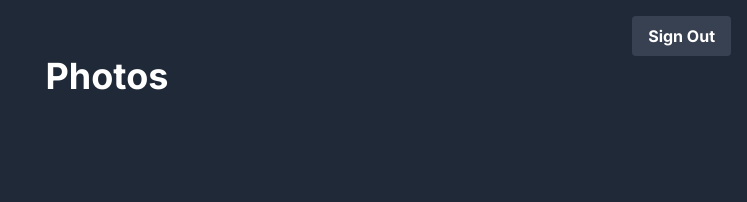
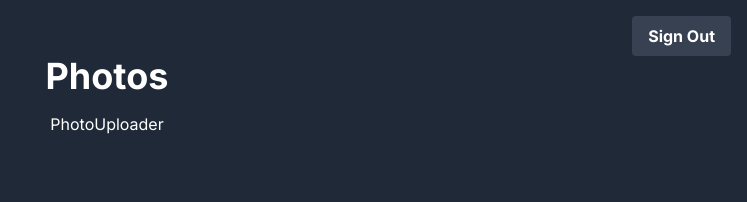
Before and after one commit to Sma-source/photo-app, a Next.js app: page /photos in a window 1280 px wide. Shown: the top 202 px of the page, without its empty margins (533-1280 px from the left). Built offline with nearby package versions, Linux system fonts and the light colour scheme.

Commit message:
import photouploader component

```diff
--- a/app/photos/page.jsx
+++ b/app/photos/page.jsx
@@ -1,3 +1,4 @@
+import PhotoUploader from "@/components/PhotoUploader";
 import SignOutButton from "@/components/SignOutButton";
 import React from "react";
 
@@ -8,7 +9,7 @@ const Photos = () => {
       <div className="container mx-auto px-4 py-4">
         <div className="flex flex-col items-center mb-6">
           <h1 className="text-4xl font-bold mb-4">Photos</h1>
-          {/* <PhotoUploader /> */}
+          <PhotoUploader />
         </div>
         {/* <PhotoGrid /> */}
       </div>
```
